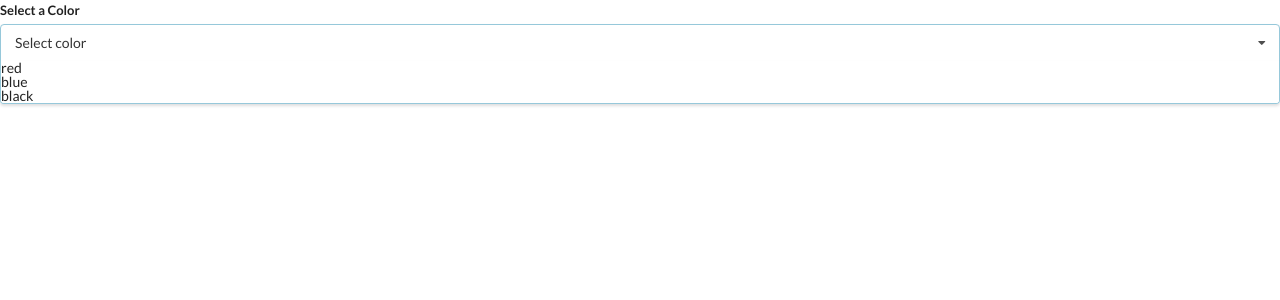
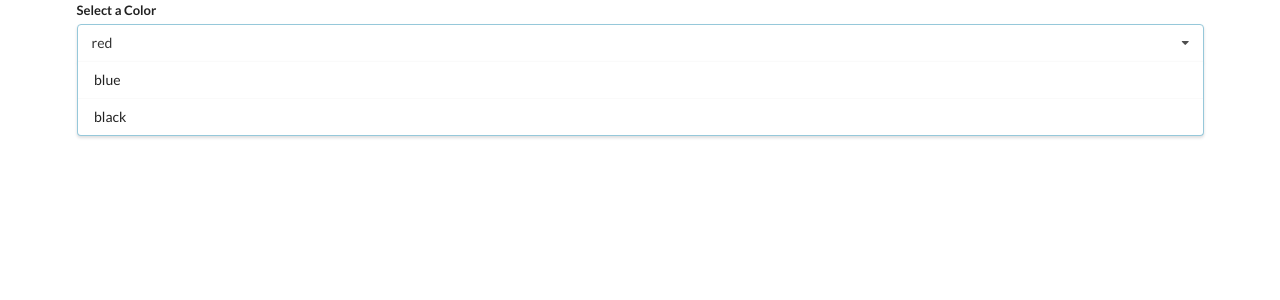
Before and after one commit to sunilkhuwal/widgets, a React (Create React App) app: page / in a window 1280 px wide. Shown: the top 300 px of the page. Built offline with nearby package versions, Linux system fonts and the light colour scheme.

Commit message:
dropdown handled

```diff
--- a/src/components/Dropdown.js
+++ b/src/components/Dropdown.js
@@ -1,18 +1,29 @@
 import React from "react";
 
-const Dropdown = ({ options }) => {
+const Dropdown = ({ options, selected, onClickSelectedOption }) => {
   const renderedOptions = options.map((option) => {
-    return <div>{option.value}</div>;
+    if (option === selected) return "";
+    return (
+      <div
+        onClick={() => onClickSelectedOption(option)}
+        key={option.value}
+        className="item"
+      >
+        {option.value}
+      </div>
+    );
   });
 
   return (
+    <div className="ui container">
       <div className="ui form">
         <div className="field">
           <label className="label">Select a Color</label>
           <div className="ui selection dropdown visible active">
             <i className="dropdown icon"></i>
-          <div className="text">Select color</div>
+            <div className="text">{selected.value}</div>
             <div className="menu visible transition">{renderedOptions}</div>
+          </div>
         </div>
       </div>
     </div>
```
Lines whose indentation alone changed are shown as unchanged.
